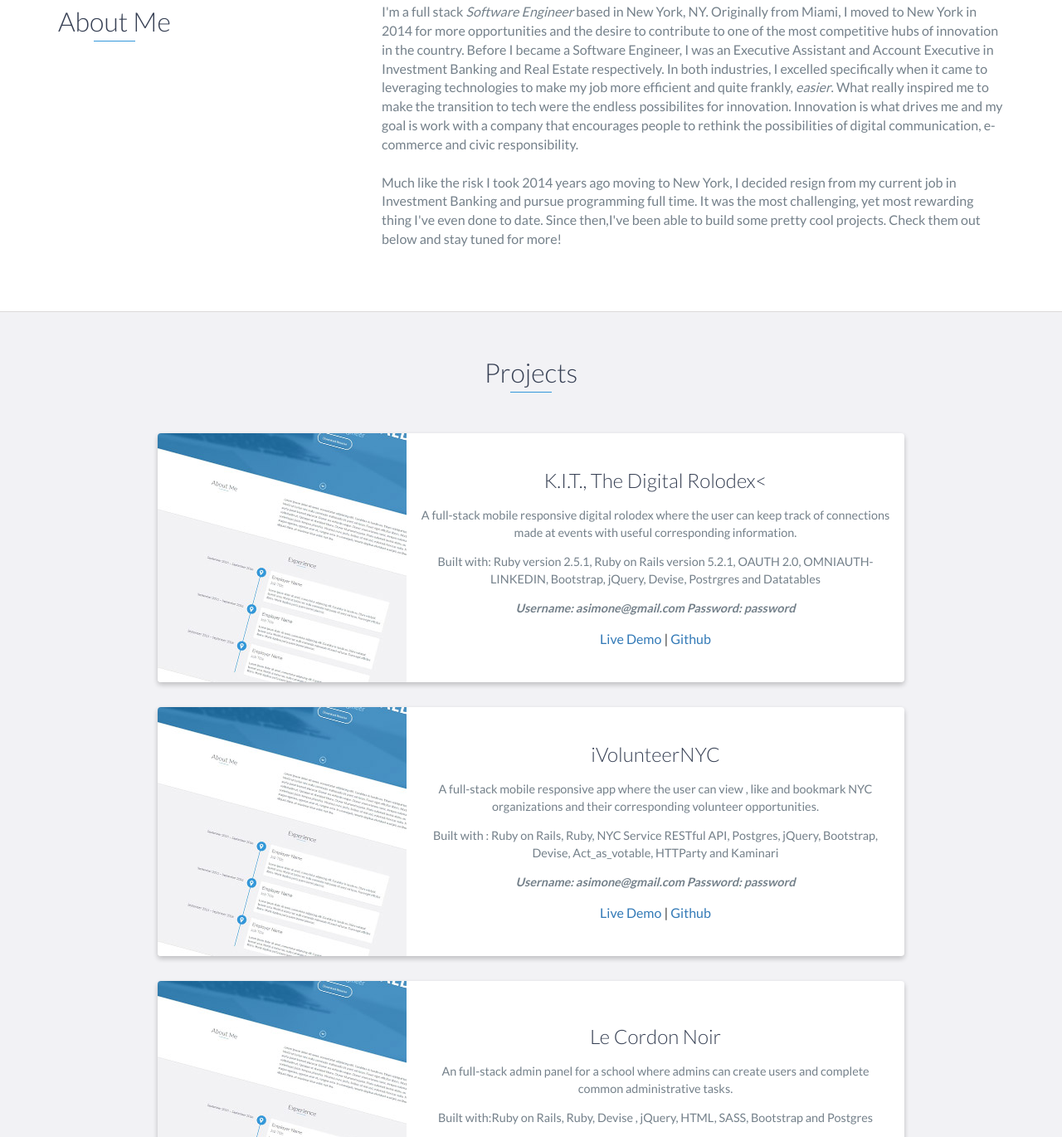
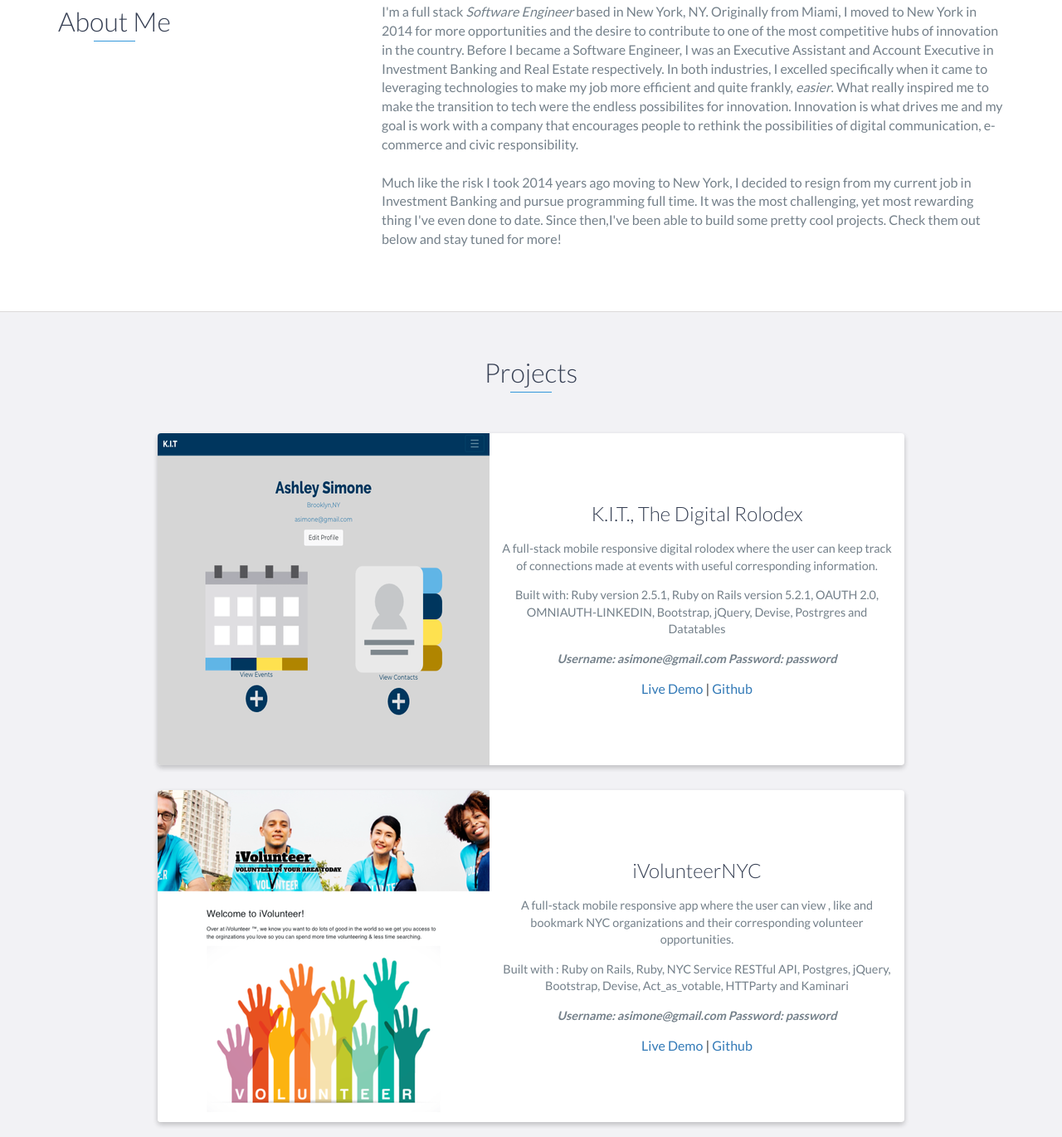
Before and after one commit to imanialexis/portfolio, a website: page index.html in a window 1280 px wide. Shown: the part 872-2242 px from the top of the page at 83% size. Drawn offline with nearby package versions, Linux system fonts and the light colour scheme.

Commit message:
all updates complete

```diff
--- a/index.html
+++ b/index.html
@@ -76,7 +76,7 @@
                     </p>
                     <br>
                     <p>
-                            Much like the risk I took 2014 years ago moving to New York, I decided resign from my current job in Investment Banking and pursue programming full time. It was the most challenging, yet most rewarding thing I've even done to date. Since then,I've been able to build some pretty cool projects. Check them out below and stay tuned for more!
+                            Much like the risk I took 2014 years ago moving to New York, I decided to resign from my current job in Investment Banking and pursue programming full time. It was the most challenging, yet most rewarding thing I've even done to date. Since then,I've been able to build some pretty cool projects. Check them out below and stay tuned for more!
                     </p>
                 </div>
             </div>
@@ -119,11 +119,11 @@
                 <div class="row">
                     <div class="project shadow-large">
                         <div class="project-image">
-                            <img src="images/project.jpg" />
+                            <img src="images/kit.png" />
                         </div>
                         <!-- End .project-image -->
                         <div class="project-info">
-                            <h3>K.I.T., The Digital Rolodex<</h3>
+                            <h3>K.I.T., The Digital Rolodex</h3>
                             <p>
                                     A full-stack mobile responsive digital rolodex where the user can keep track of connections made at events with useful corresponding information.
 
@@ -150,7 +150,7 @@
 
                     <div class="project shadow-large">
                         <div class="project-image">
-                            <img src="images/project.jpg" />
+                            <img src="images/ivolunteer.png" />
                         </div>
                         <!-- End .project-image -->
                         <div class="project-info">
@@ -182,7 +182,7 @@
                     <!-- End .project -->
                     <div class="project shadow-large">
                             <div class="project-image">
-                                <img src="images/project.jpg" />
+                                <img src="images/lecordon.png" />
                             </div>
                             <!-- End .project-image -->
                             <div class="project-info">
--- a/package.json
+++ b/package.json
@@ -21,7 +21,7 @@
     "gulp-autoprefixer": "^3.1.1",
     "gulp-plumber": "^1.1.0",
     "gulp-rename": "^1.2.2",
-    "gulp-sass": "^3.1.0",
+    "gulp-sass": "^3.2.1",
     "gulp-uglify": "^3.0.0",
     "gulp-wait": "0.0.2"
   }
--- a/scss/styles.scss
+++ b/scss/styles.scss
@@ -658,7 +658,7 @@ footer {
     position: absolute;
     top: 50%;
     transform: translateY(-50%);
-    margin-left: 300px;
+    margin-left: 400px;
     padding: 15px;
 
     h3 {
```
Also changed, not shown: css/styles.css, images/ivolunteer.png (added), images/kit.png (added), images/lecordon.png (added), 1 other file.
